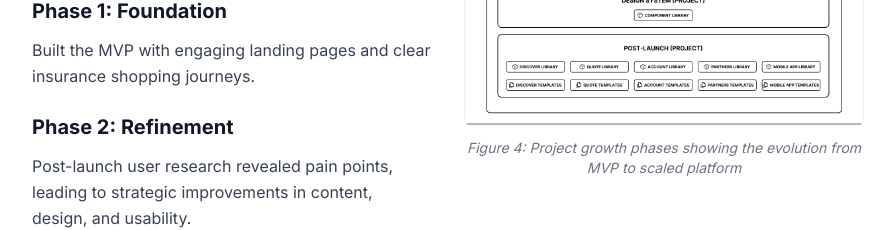
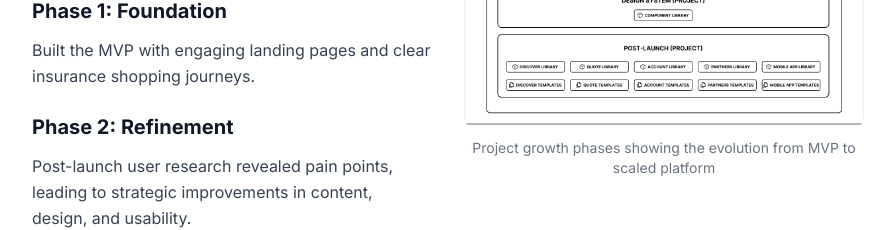
Before and after one commit to Bradleyj2/animated-portfolio, a React (Vite) app: page /case-studies/viu-hub in a window 1280 px wide. Shown: the part 4500-4730 px from the top of the page, without its empty margins (192-1087 px from the left). Built offline with nearby package versions, Linux system fonts and the light colour scheme.

Commit message:
Remove Figure 4 prefix and italic styling to match caption above

```diff
--- a/src/components/case-studies/ViuHubPage.tsx
+++ b/src/components/case-studies/ViuHubPage.tsx
@@ -323,7 +323,7 @@ const ViuHubPage = () => {
                   alt="Project timeline and growth phases"
                   className="w-full h-auto rounded-lg mb-2"
                 />
-                <p className="text-sm text-gray-500 mt-3 text-center italic">Figure 4: Project growth phases showing the evolution from MVP to scaled platform</p>
+                <p className="text-sm text-gray-500 mt-3 text-center">Project growth phases showing the evolution from MVP to scaled platform</p>
               </div>
             </div>
           </motion.section>
```
